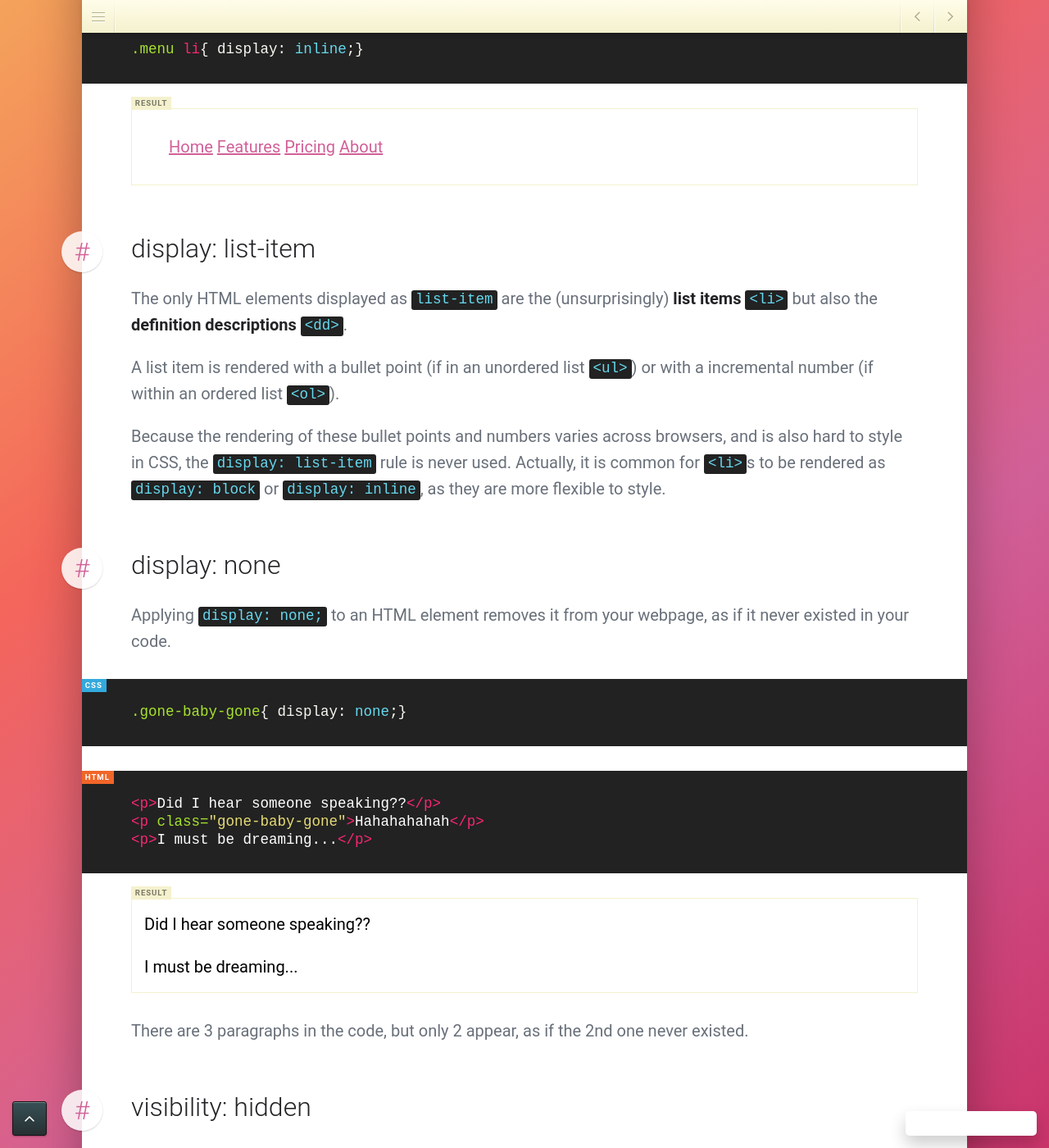
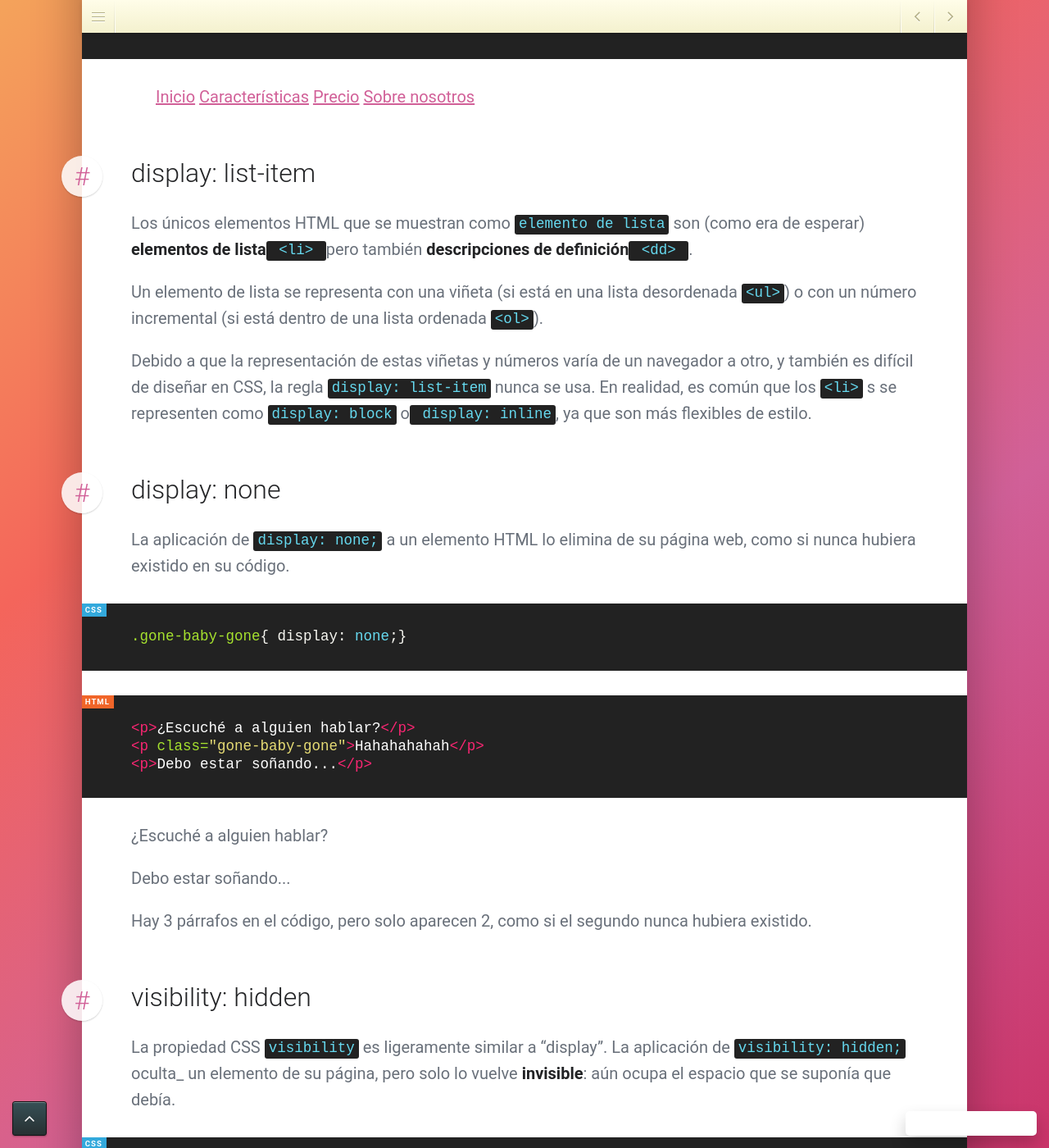
Before and after one commit to jgthms/marksheet, a Jekyll site: the page built from _posts/2015-06-03-css-display.md, in a window 1280 px wide and 1400 px high, scrolled down 3841 px. Shown: the whole window at 82% size. Built offline with Jekyll 4.4.1, drawn with Linux system fonts in a browser that asks for light colours; nearby versions of some CDN libraries; our own code applies the rules of GitHub Pages for plain Markdown files; a script that is not in the unit is left out; comment, search, counter and statistics services are not loaded; some of the changed text lies outside the part shown.

Commit message:
Traducido post 2015-06-03-css-display.md
Traducido post 2015-06-03-css-display.md

```diff
--- a/_posts/2015-06-03-css-display.md
+++ b/_posts/2015-06-03-css-display.md
@@ -57,21 +57,21 @@ Esta técnica se usa a menudo en **enlaces** para aumentar su zona en la que se
 <div class="result">
   <ul>
     <li>
-      <a style="background: red; color: white;">Home</a>
+      <a style="background: red; color: white;">Inicio</a>
     </li>
     <li>
-      <a style="background: red; color: white;">Features</a>
+      <a style="background: red; color: white;">Características</a>
     </li>
     <li>
-      <a style="background: red; color: white;">Pricing</a>
+      <a style="background: red; color: white;">Precio</a>
     </li>
     <li>
-      <a style="background: red; color: white;">About</a>
+      <a style="background: red; color: white;">Sobre nosotros</a>
     </li>
   </ul>
 </div>
 
-If we turn these links into **blocks**, we increase their target area:
+Si convertimos estos enlaces en **bloques**, aumentamos su área objetivo:
 
 {% highlight css %}
 .menu a{ background: red; color: white; display: block;}
@@ -97,40 +97,40 @@ If we turn these links into **blocks**, we increase their target area:
 
 ### display: inline
 
-This turns any element into **inline** elements, as if they were just simple **text**.
+Esto convierte cualquier elemento en elementos **en línea**, como si fueran simplemente **texto**.
 
-It's often used to create **horizontal navigations**, where **list items** are semantically but not visually useful.
+A menudo se usa para crear **navegaciones horizontales**, donde **elementos de lista** son semánticamente pero no visualmente útiles.
 
 {% highlight html %}
 <ul class="menu">
   <li>
-    <a>Home</a>
+    <a>Inicio</a>
   </li>
   <li>
-    <a>Features</a>
+    <a>Caracterísiticas</a>
   </li>
   <li>
-    <a>Pricing</a>
+    <a>Precio</a>
   </li>
   <li>
-    <a>About</a>
+    <a>Sobre nosotros</a>
   </li>
 </ul>
 {% endhighlight %}
 
-<div class="result">
+<div class="resultado">
   <ul>
     <li>
-      <a>Home</a>
+      <a>Inicio</a>
     </li>
     <li>
-      <a>Features</a>
+      <a>Caracterísiticas</a>
     </li>
     <li>
-      <a>Pricing</a>
+      <a>Precio</a>
     </li>
     <li>
-      <a>About</a>
+      <a>Sobre nosotros</a>
     </li>
   </ul>
 </div>
@@ -139,75 +139,75 @@ It's often used to create **horizontal navigations**, where **list items** are s
 .menu li{ display: inline;}
 {% endhighlight %}
 
-<div class="result">
+<div class="resultado">
   <ul>
     <li style="display: inline;">
-      <a>Home</a>
+      <a>Inicio</a>
     </li>
     <li style="display: inline;">
-      <a>Features</a>
+      <a>Características</a>
     </li>
     <li style="display: inline;">
-      <a>Pricing</a>
+      <a>Precio</a>
     </li>
     <li style="display: inline;">
-      <a>About</a>
+      <a>Sobre nosotros</a>
     </li>
   </ul>
 </div>
 
 ### display: list-item
 
-The only HTML elements displayed as `list-item` are the (unsurprisingly) **list items** `<li>` but also the **definition descriptions** `<dd>`.
+Los únicos elementos HTML que se muestran como `elemento de lista` son (como era de esperar) **elementos de lista**` <li> `pero también **descripciones de definición**` <dd> `.
 
-A list item is rendered with a bullet point (if in an unordered list `<ul>`) or with a incremental number (if within an ordered list `<ol>`).
+Un elemento de lista se representa con una viñeta (si está en una lista desordenada `<ul>`) o con un número incremental (si está dentro de una lista ordenada `<ol>`).
 
-Because the rendering of these bullet points and numbers varies across browsers, and is also hard to style in CSS, the `display: list-item` rule is never used. Actually, it is common for `<li>`s to be rendered as `display: block` or `display: inline`, as they are more flexible to style.
+Debido a que la representación de estas viñetas y números varía de un navegador a otro, y también es difícil de diseñar en CSS, la regla `display: list-item` nunca se usa. En realidad, es común que los `<li>` s se representen como `display: block` o` display: inline`, ya que son más flexibles de estilo.
 
 ### display: none
 
-Applying `display: none;` to an HTML element removes it from your webpage, as if it never existed in your code.
+La aplicación de `display: none;` a un elemento HTML lo elimina de su página web, como si nunca hubiera existido en su código.
 
 {% highlight css %}
 .gone-baby-gone{ display: none;}
 {% endhighlight %}
 
 {% highlight html %}
-<p>Did I hear someone speaking??</p>
+<p>¿Escuché a alguien hablar?</p>
 <p class="gone-baby-gone">Hahahahahah</p>
-<p>I must be dreaming...</p>
+<p>Debo estar soñando...</p>
 {% endhighlight %}
 
-<div class="result">
-  <p>Did I hear someone speaking??</p>
+<div class="resultado">
+  <p>¿Escuché a alguien hablar?</p>
   <p style="display: none;">Hahahahahah</p>
-  <p>I must be dreaming...</p>
+  <p>Debo estar soñando...</p>
 </div>
 
-There are 3 paragraphs in the code, but only 2 appear, as if the 2nd one never existed.
+Hay 3 párrafos en el código, pero solo aparecen 2, como si el segundo nunca hubiera existido.
 
 ### visibility: hidden
 
-The CSS property `visibility` is slightly similar to `display`. Applying `visibility: hidden;` _hides_ an element from your page, but only turns it **invisible**: it still takes up the space it was supposed to.
+La propiedad CSS  `visibility` es ligeramente similar a "display". La aplicación de `visibility: hidden;` oculta_ un elemento de su página, pero solo lo vuelve **invisible**: aún ocupa el espacio que se suponía que debía.
 
 {% highlight css %}
 .hollow-man{ visibility: hidden;}
 {% endhighlight %}
 
 {% highlight html %}
-<p>So far away from me </p>
-<p class="hollow-man">So far i just can't see</p>
-<p class="hollow-man">So far away from me</p>
-<p class="hollow-man">You're so far away from me</p>
-<p>You're so far away...</p>
+<p>Tan lejos de mi </p>
+<p class="hollow-man">Hasta ahora no puedo ver</p>
+<p class="hollow-man">Tan lejos de mi</p>
+<p class="hollow-man">Estás tan lejos de mí</p>
+<p>Estás tan lejos...</p>
 {% endhighlight %}
 
-<div class="result">
-  <p>So far away from me </p>
-  <p style="visibility: hidden;">So far i just can't see</p>
-  <p style="visibility: hidden;">So far away from me</p>
-  <p style="visibility: hidden;">You're so far away from me</p>
-  <p>You're so far away...</p>
+<div class="resultado">
+  <p>Tan lejos de mi </p>
+  <p style="visibility: hidden;">Hasta ahora no puedo ver</p>
+  <p style="visibility: hidden;">Tan lejos de mi</p>
+  <p style="visibility: hidden;">Estás tan lejos de mí</p>
+  <p>Estás tan lejos...</p>
 </div>
 
-There are 5 paragraphs in the code, only 2 appear, but the space that the hidden paragraphs were _supposed_ to take is still _there_, but you can't see them.
+Hay 5 párrafos en el código, solo aparecen 2, pero el espacio que se suponía que ocuparían los párrafos ocultos sigue estando _ ahí_, pero no puede verlos.
```
